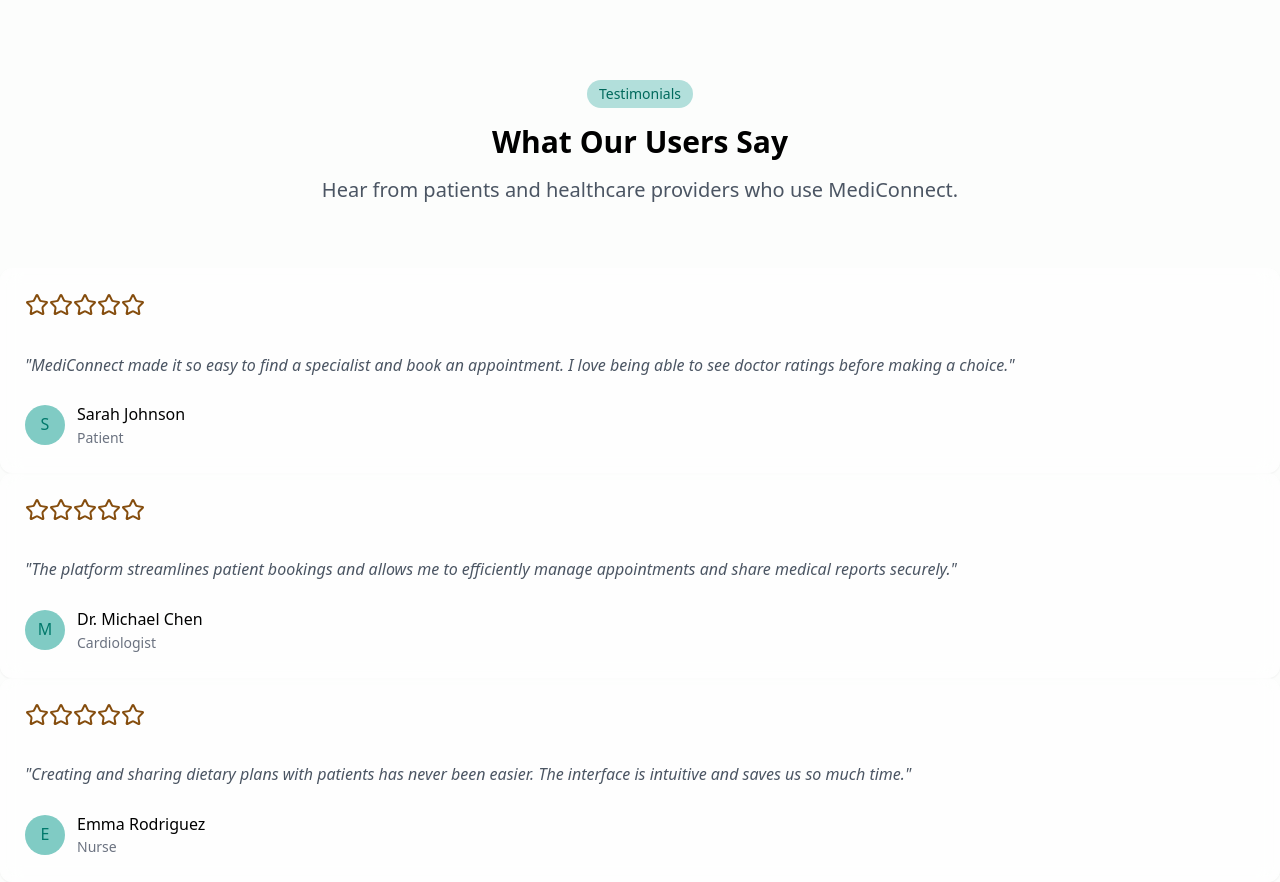
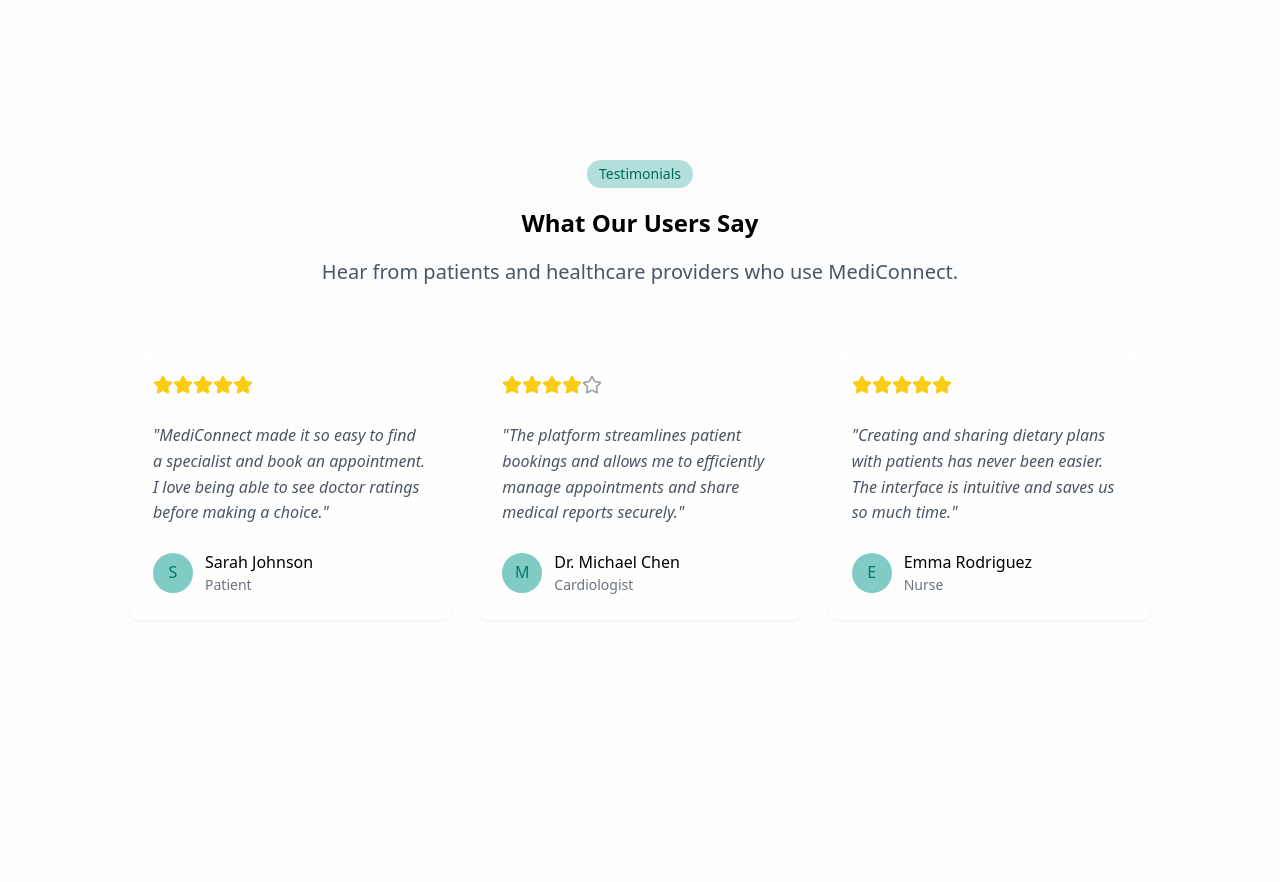
Before and after one commit to OmarNajjar-Dev/MediConnect, a PHP site: page / in a window 1280 px wide. After the commit the page ends 594 px from the top, so only its background shows below. Run offline with PHP 8.4, Linux system fonts and the light colour scheme; some libraries are stand-ins or nearby versions.

Commit message:
finishing the testimonials section

```diff
--- a/css/colors.css
+++ b/css/colors.css
@@ -172,8 +172,16 @@
     color: #166534;
 }
 
+.text-yellow-400 {
+    color: #facc15;
+}
+
 .text-yellow-800 {
     color: #854d0e;
+}
+
+.fill-yellow-400 {
+    fill: #facc15;
 }
 
 /* === Hover Effects: Primary Colors === */
--- a/css/responsive.css
+++ b/css/responsive.css
@@ -9,6 +9,10 @@
 @media screen and (min-width: 768px) {
     .container {
         max-width: 768px;
+    }
+
+    #testimonials-container {
+        grid-template-columns: repeat(3, minmax(0, 1fr));
     }
 }
 
--- a/css/style.css
+++ b/css/style.css
@@ -29,3 +29,7 @@ a {
 .glass-card{
     backdrop-filter: blur(10px);
 }
+
+.testimonial-card{
+  backdrop-filter: blur(12px);
+}
--- a/index.html
+++ b/index.html
@@ -1,12 +1,11 @@
 <!DOCTYPE html>
 <html lang="en">
-
   <head>
     <meta charset="UTF-8" />
     <meta name="viewport" content="width=device-width, initial-scale=1.0" />
 
     <!-- Lucide Icons -->
-    <script src="https://unpkg.com/lucide@latest"></script>
+    <script src="https://cdn.jsdelivr.net/npm/lucide@0.244.0/dist/umd/lucide.min.js"></script>
 
     <!-- Stylesheets -->
     <link rel="stylesheet" href="css/colors.css" />
@@ -21,26 +20,24 @@
     <!-- Page Title -->
     <title>MediConnect - Bridging Healthcare & Technology</title>
   </head>
-
   <body class="bg-main">
     <main class="pt-20 overflow-hidden">
       <!-- Testimonials Section -->
-        <section id="testimonials">
-            <div id="container">
+      <section class="py-20">
+        <div class="container mx-auto px-4">
           <div class="max-w-3xl mx-auto text-center mb-16">
             <span class="inline-block px-3 py-1 mb-4 text-sm font-medium rounded-full bg-medical-100 text-medical-800">
               Testimonials
             </span>
-                    <h2 class="font-bold mb-4 text-3xl sm:text-4xl">
-                        What Our Users Say
-                    </h2>
+            <h2 class="font-bold mb-4">What Our Users Say</h2>
             <p class="text-xl text-gray-600">
               Hear from patients and healthcare providers who use MediConnect.
             </p>
           </div>
-                <div class="testimonials-container grid grid-cols-1 md:grid-cols-3 gap-6 max-w-5xl mx-auto"></div>
-                <!-- Testimonial cards will be dynamically inserted here via JS -->
 
+          <div id="testimonials-container" class="grid grid-cols-1 gap-6 max-w-5xl mx-auto">
+            <!-- Testimonials will be dynamically added here -->
+          </div>
         </div>
       </section>
       <!-- End Testimonials Section -->
@@ -52,5 +49,4 @@
       lucide.createIcons(); // Initialize Lucide icons
     </script>
   </body>
-
 </html>
--- a/main.js
+++ b/main.js
@@ -1,3 +1,4 @@
+// Sample testimonials array
 const testimonials = [
   {
     name: "Sarah Johnson",
@@ -12,7 +13,7 @@ const testimonials = [
     role: "Cardiologist",
     content: `"The platform streamlines patient bookings and allows me to efficiently manage appointments and share medical reports securely."`,
     avatar: "M",
-    stars: 5, // Number of stars to display
+    stars: 4, // Number of stars to display
     transitionDelay: "100ms"
   },
   {
@@ -26,15 +27,27 @@ const testimonials = [
 ];
 
 
-// Use map to create an array of testimonial HTML strings
 const testimonialHTMLs = testimonials.map(testimonial => {
+  // Generate filled stars based on rating
+  const filledStars = Array(testimonial.stars)
+    .fill()
+    .map(() => `<i data-lucide="star" class="text-yellow-400 fill-yellow-400 w-5 h-5"></i>`)
+    .join('');
+
+  // Generate empty stars for the remaining (5 - rating)
+  const emptyStars = Array(5 - testimonial.stars)
+    .fill()
+    .map(() => `<i data-lucide="star" class="text-gray-400 w-5 h-5"></i>`)
+    .join('');
+
   return `
     <div class="animate-on-scroll" style="transition-delay: ${testimonial.transitionDelay};">
       <div class="glass-card rounded-xl p-6 bg-card border border-solid border-card shadow-sm h-full">
         <div class="flex flex-col h-full">
           <div class="mb-6">
             <div class="flex mb-1">
-              ${generateStars(testimonial.stars)}
+              ${filledStars}
+              ${emptyStars}
             </div>
           </div>
           <p class="text-gray-600 mb-6 flex-grow italic">${testimonial.content}</p>
@@ -51,32 +64,7 @@ const testimonialHTMLs = testimonials.map(testimonial => {
       </div>
     </div>
   `;
-});
+}).join('');
 
-// Use forEach to append the HTML to the container
-testimonialHTMLs.forEach(html => {
-  container.innerHTML += html;
-});
-//generate stars
-function generateStars(stars) {
-  let starsHTML = '';
-
-  for (let i = 1; i <= 5; i++) {
-    const span =document.createElement("span");
-    const starIcon = document.createElement('i');
-
-    // Set the data-lucide attribute to identify the icon
-    starIcon.setAttribute('data-lucide', 'star');
-
-    // Set the fill color using the 'fill' attribute
-    if (i <= stars) {
-      span.className="text-yellow-800";
-    } else {
-      span.className="text-gray-300";
-    }
-    span.appendChild(starIcon);
-    starsHTML += span.outerHTML; // Convert the element to HTML string and append it
-  }
-
-  return starsHTML;
-}
+// Update the container with all testimonials at once
+document.getElementById('testimonials-container').innerHTML = testimonialHTMLs;
```
Lines whose indentation alone changed are shown as unchanged.
